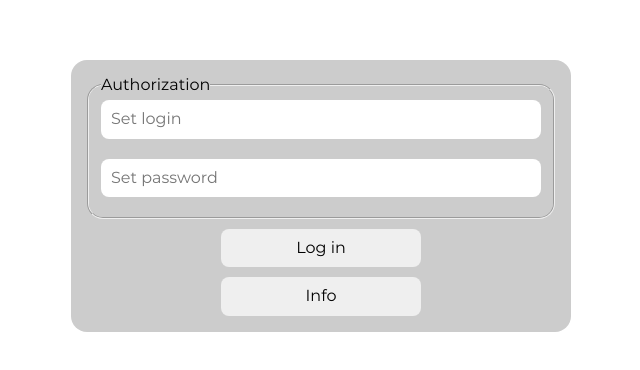
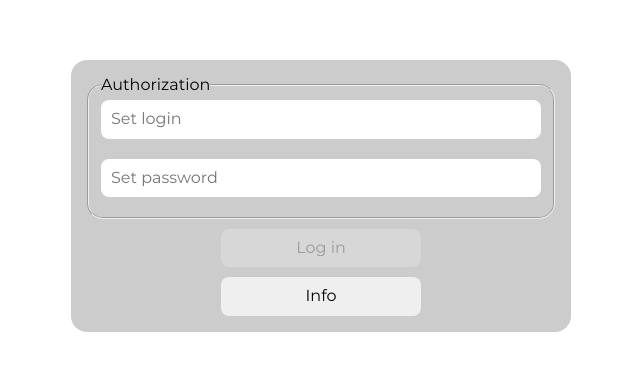
Before and after one commit to noisekov/webSocket, a website built with webpack: page src/index.html in a window 1280 px wide. Shown: the part 204-574 px from the top of the page, without its empty margins (319-959 px from the left). Built offline with nearby package versions, Linux system fonts and the light colour scheme; no server answers.

Commit message:
feat: rename, add validation correct

```diff
--- a/src/components/AuthorizationInput/AuthorizationInput.ts
+++ b/src/components/AuthorizationForm/AuthorizationForm.ts
@@ -1,11 +1,14 @@
+import ButtonComponent from '../ButtonComponent';
 import Component from '../Component';
 
-export default class AuthorizationInput extends Component {
-    inputLogin;
-    inputPassword;
-    inputLoginMsg;
-    inputPasswordMsg;
-
+export default class AuthorizationForm extends Component {
+    private inputLogin;
+    private inputPassword;
+    private inputLoginMsg;
+    private inputPasswordMsg;
+    private LogInBtn;
+    private isLoginValid;
+    private isPasswordValid;
     constructor() {
         super({
             tag: 'fieldset',
@@ -29,9 +32,20 @@ export default class AuthorizationInput extends Component {
             tag: 'span',
             className: 'auth-error',
         });
+        this.LogInBtn = new ButtonComponent({
+            className: 'auth-btn button',
+            text: 'Log in',
+            onClick: (evt) => {
+                evt.preventDefault();
+                window.location.href = `main`;
+            },
+        });
+        this.isLoginValid = false;
+        this.isPasswordValid = false;
 
         this.updateInputLoginComponents();
         this.updateInputPasswordComponents();
+        this.updateLogInBtnComponent();
         this.addComponents();
     }
 
@@ -39,37 +53,55 @@ export default class AuthorizationInput extends Component {
         return new RegExp('^(?=.*[a-z])(?=.*[A-Z]).*$').test(inputValue);
     }
 
+    updateLogInBtnComponent() {
+        this.LogInBtn.setAttribute('disabled', '');
+
+        if (this.isPasswordValid && this.isLoginValid) {
+            this.LogInBtn.removeAttribute('disabled');
+        }
+    }
+
     updateInputLoginComponents() {
         this.inputLogin.setAttribute('placeholder', 'Set login');
+
         this.inputLogin.addListener('input', (event: Event) => {
             const valueLog = (event.target as HTMLInputElement).value;
 
             if (this.matchRegular(valueLog)) {
                 this.inputLoginMsg.setTextContent('');
+                this.isLoginValid = true;
+                this.updateLogInBtnComponent();
 
                 return;
             }
 
+            this.isLoginValid = false;
             this.inputLoginMsg.setTextContent(
                 'Login must contain mixed case letters.'
             );
+            this.updateLogInBtnComponent();
         });
     }
 
     updateInputPasswordComponents() {
         this.inputPassword.setAttribute('placeholder', 'Set password');
+
         this.inputPassword.addListener('input', (event: Event) => {
             const valuePas = (event.target as HTMLInputElement).value;
 
             if (this.matchRegular(valuePas) && valuePas.length > 4) {
                 this.inputPasswordMsg.setTextContent('');
+                this.isPasswordValid = true;
+                this.updateLogInBtnComponent();
 
                 return;
             }
 
+            this.isPasswordValid = false;
             this.inputPasswordMsg.setTextContent(
                 'Password must contain mixed case letters and be more than 4 characters.'
             );
+            this.updateLogInBtnComponent();
         });
     }
 
@@ -86,4 +118,8 @@ export default class AuthorizationInput extends Component {
             this.inputPasswordMsg,
         ]);
     }
+
+    getLogInBtn() {
+        return this.LogInBtn;
+    }
 }
--- a/src/index.scss
+++ b/src/index.scss
@@ -3,4 +3,4 @@
 @import 'style/fonts';
 @import './page/about/about.scss';
 @import './page/auth/auth.scss';
-@import './components/AuthorizationInput/AuthorizationInput.scss';
+@import './components/AuthorizationForm/AuthorizationForm.scss';
--- a/src/page/auth/auth.ts
+++ b/src/page/auth/auth.ts
@@ -1,6 +1,6 @@
 import ButtonComponent from '../../components/ButtonComponent';
 import Component from '../../components/Component';
-import AuthorizationInput from '../../components/AuthorizationInput/AuthorizationInput';
+import AuthorizationForm from '../../components/AuthorizationForm/AuthorizationForm';
 
 export default class AuthPage {
     constructor() {
@@ -16,18 +16,11 @@ export default class AuthPage {
             tag: 'form',
             className: 'auth-wrapper',
         });
-        const authorizationInput = new AuthorizationInput();
+        const authorizationForm = new AuthorizationForm();
 
         content.appendChildren([
-            authorizationInput,
-            new ButtonComponent({
-                className: 'auth-btn button',
-                text: 'Log in',
-                onClick: (evt) => {
-                    evt.preventDefault();
-                    window.location.href = `main`;
-                },
-            }),
+            authorizationForm,
+            authorizationForm.getLogInBtn(),
             new ButtonComponent({
                 className: 'auth-btn button',
                 text: 'Info',
--- a/src/style/_style.scss
+++ b/src/style/_style.scss
@@ -35,7 +35,11 @@
     cursor: pointer;
     transition: 0.3s all;
 
-    &:hover {
+    &:disabled {
+        cursor: default;
+    }
+
+    &:hover:not(:disabled) {
         background-color: var(--gray);
         border: 2px solid var(--black);
     }
```
Also changed, not shown: src/components/AuthorizationForm/AuthorizationForm.scss (renamed from src/components/AuthorizationInput/AuthorizationInput.scss).
